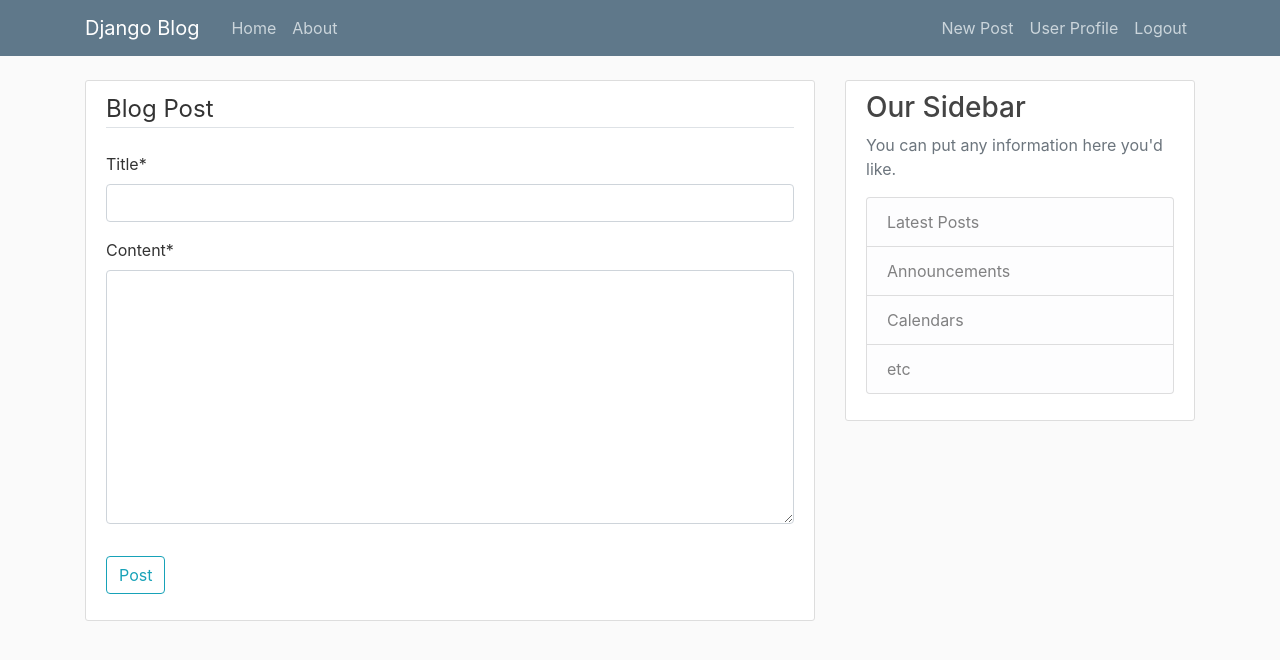
After one commit to LukaszLik/Django, a Django app: page /post/new/ in a window 1280 px wide. The commit adds this page. Shown: the top 660 px of the page. Run offline with Django 3.2, Linux system fonts and the light colour scheme; a user stored in the database is signed in; some libraries are stand-ins or nearby versions.

Commit message:
Add class views and post updates

```diff
--- a/blog/models.py
+++ b/blog/models.py
@@ -1,6 +1,8 @@
 from django.db import models
 from django.utils import timezone
 from django.contrib.auth.models import User
+from django.urls import reverse
+
 
 # Create your models here.
 # each class = 1 model in the DB
@@ -15,3 +17,6 @@ class Post(models.Model):
 
     def __str__(self):
         return self.title
+
+    def get_absolute_url(self):
+        return reverse('post-detail', kwargs={'pk': self.pk})
--- a/blog/templates/blog/base.html
+++ b/blog/templates/blog/base.html
@@ -33,6 +33,7 @@
             <!-- Navbar Right Side -->
             <div class="navbar-nav">
                 {%  if user.is_authenticated %}
+                    <a class="nav-item nav-link" href="{%  url 'post-create' %}">New Post</a>
                     <a class="nav-item nav-link" href="{%  url 'profile' %}">User Profile</a>
                     <a class="nav-item nav-link" href="{%  url 'logout' %}">Logout</a>
                 {% else %}
--- a/blog/templates/blog/home.html
+++ b/blog/templates/blog/home.html
@@ -2,12 +2,13 @@
 {% block content %}
     {% for post in posts %}
         <article class="media content-section">
+            <img class="rounded-circle article-img" src="{{ post.author.profile.image.url }}" alt="{{ post.author.username }}">
           <div class="media-body">
             <div class="article-metadata">
               <a class="mr-2" href="#">{{ post.author }}</a>
               <small class="text-muted">{{ post.date|date:"F d, Y" }}</small>
             </div>
-            <h2><a class="article-title" href="#">{{ post.title }}</a></h2>
+            <h2><a class="article-title" href="{% url 'post-detail' post.id %}">{{ post.title }}</a></h2>
             <p class="article-content">{{ post.content }}</p>
           </div>
         </article>
--- /dev/null
+++ b/blog/templates/blog/post_form.html
@@ -0,0 +1,17 @@
+{% extends "blog/base.html" %}
+{% load crispy_forms_tags %}
+{% block content %}
+    <div class="content-section">
+        <form method="POST">
+            {% csrf_token %}
+            <fieldset class="form-group">
+                <legend class="border-bottom mb-4">Blog Post</legend>
+                {{ form|crispy }}
+            </fieldset>
+
+            <div class="form-group">
+                <button class="btn btn-outline-info" type="submit">Post</button>
+            </div>
+        </form>
+    </div>
+{% endblock content %}
--- a/blog/urls.py
+++ b/blog/urls.py
@@ -1,7 +1,12 @@
 from django.urls import path
+from .views import PostListView, PostDetailView, PostCreateView, PostUpdateView, PostDeleteView
 from . import views
 
 urlpatterns = [
-    path('', views.home, name='blog-home'),
-    path('about/', views.about, name='blog-about')
+    path('', PostListView.as_view(), name='blog-home'),
+    path('post/<int:pk>/', PostDetailView.as_view(), name='post-detail'),
+    path('post/<int:pk>/update/', PostUpdateView.as_view(), name='post-update'),
+    path('post/<int:pk>/delete/', PostDeleteView.as_view(), name='post-delete'),
+    path('post/new/', PostCreateView.as_view(), name='post-create'),
+    path('about/', views.about, name='blog-about'),
 ]
--- a/blog/views.py
+++ b/blog/views.py
@@ -1,6 +1,9 @@
 from django.shortcuts import render
+from django.contrib.auth.mixins import LoginRequiredMixin, UserPassesTestMixin
+from django.views.generic import ListView, DetailView, CreateView, UpdateView, DeleteView
 from .models import Post
 # Create your views here.
+
 
 def home(request):
     context = {
@@ -9,5 +12,48 @@ def home(request):
 
     return render(request, 'blog/home.html', context)
 
+
 def about(request):
     return render(request, 'blog/about.html', {'title': "About"})
+
+
+class PostListView(ListView):
+    model = Post
+    template_name = 'blog/home.html'
+    context_object_name = 'posts'
+    ordering = ['-date']
+
+
+class PostDetailView(DetailView):
+    model = Post
+
+
+class PostCreateView(LoginRequiredMixin, CreateView):
+    model = Post
+    fields = ['title', 'content']
+
+    def form_valid(self, form):
+        form.instance.author = self.request.user
+        return super(). form_valid(form)
+
+
+class PostUpdateView(LoginRequiredMixin, UserPassesTestMixin, UpdateView):
+    model = Post
+    fields = ['title', 'content']
+
+    def form_valid(self, form):
+        form.instance.author = self.request.user
+        return super(). form_valid(form)
+
+    def test_func(self):
+        post = self.get_object()
+        return self.request.user == post.author
+
+
+class PostDeleteView(LoginRequiredMixin, UserPassesTestMixin, DeleteView):
+    model = Post
+    success_url = '/'
+
+    def test_func(self):
+        post = self.get_object()
+        return self.request.user == post.author
```
Also changed, not shown: blog/templates/blog/post_confirm_delete.html (added, +16 -0 lines), blog/templates/blog/post_detail.html (added, +20 -0 lines), users/forms.py (+15 -0 lines), users/models.py (+12 -0 lines), users/templates/users/profile.html (+12 -1 lines), users/views.py (+22 -2 lines), db.sqlite3.
